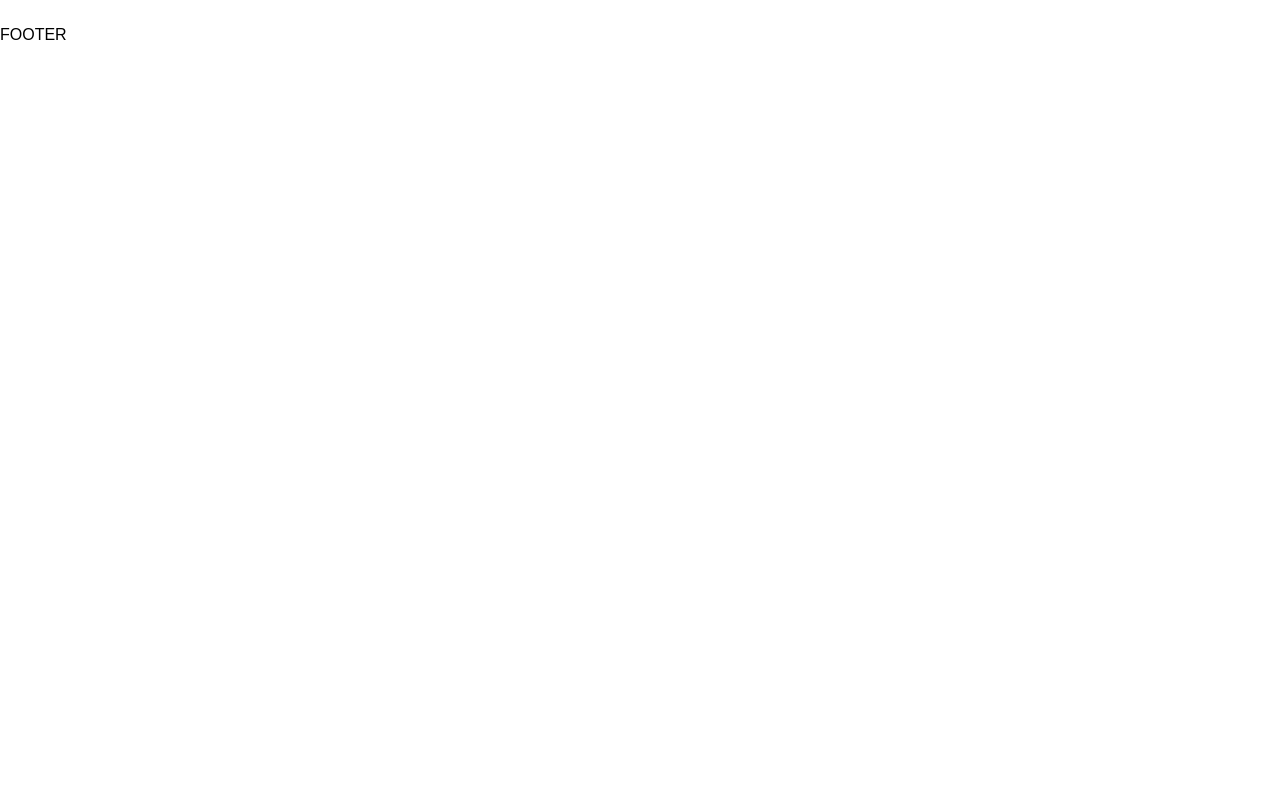
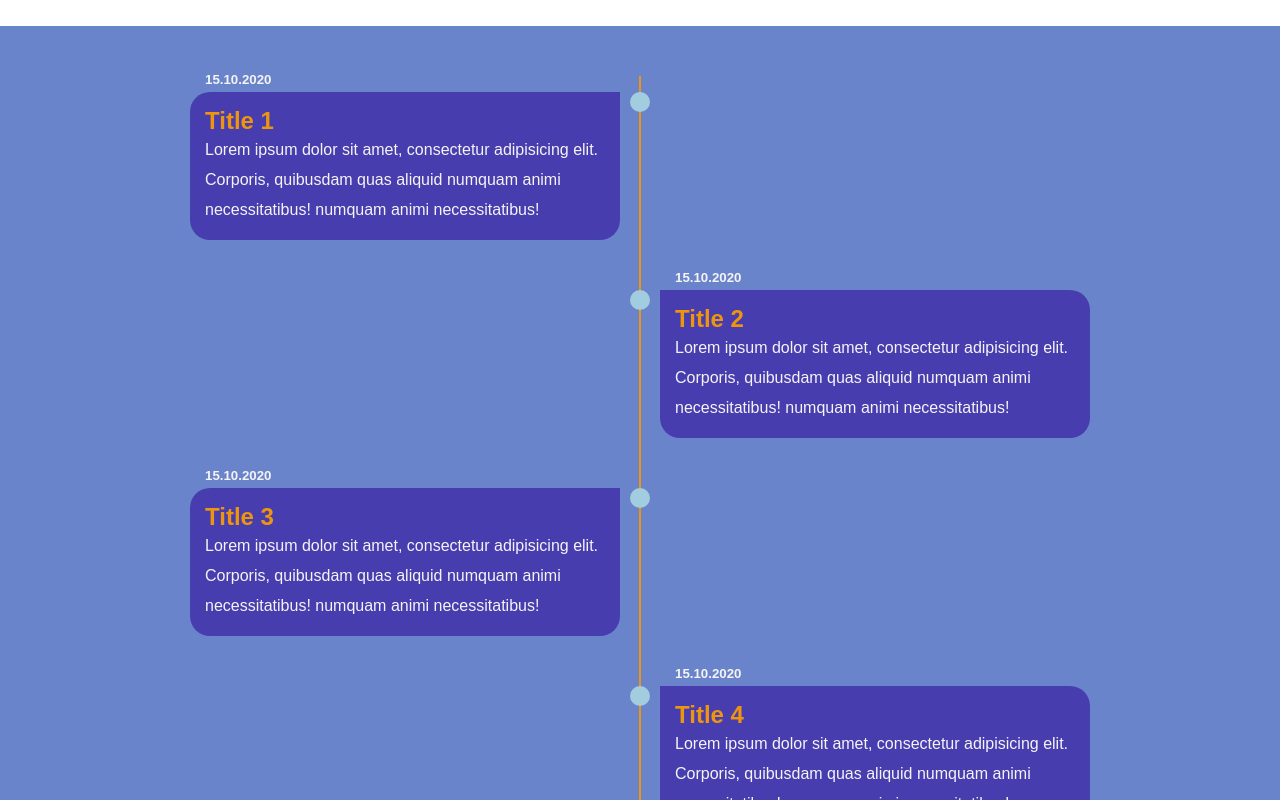
Before and after one commit to dario888/hr-app, a React (Create React App) app in the folder client/: page / in a window 1280 px wide. Shown: the part 1840-2640 px from the top of the page. Built offline with nearby package versions, Linux system fonts and the light colour scheme.

Commit message:
Vertical Timeline

```diff
--- a/client/src/App.js
+++ b/client/src/App.js
@@ -6,6 +6,7 @@ import Employees from './components/employees/Employees';
 import Navbar from './components/Navbar';
 import Home from './components/Home';
 import Footer from './components/Footer';
+import Analytics from './components/Analytics';
 
 
 //STYLE
@@ -20,6 +21,7 @@ function App() {
       <Switch>
         <Route exact path='/' component={Home} />
         <Route exact path='/employees' component={Employees} />
+        <Route exact path='/analytics' component={Analytics} />
       </Switch>
       <Footer />
     </Fragment>
--- /dev/null
+++ b/client/src/components/Analytics.js
@@ -0,0 +1,11 @@
+import React from 'react'
+
+const Analytics = () => {
+    return (
+        <div>
+            Analiytics page
+        </div>
+    )
+}
+
+export default Analytics
--- a/client/src/components/Footer.js
+++ b/client/src/components/Footer.js
@@ -2,8 +2,15 @@ import React from 'react'
 
 const Footer = () => {
     return (
+
         <div className="footer">
-            FOOTER
+            <h2>Contact</h2>
+            <p>email: ddd@dd.com</p>
+            <p>address: sssssssss</p>
+            <p>number: 111 111 111</p>
+            <div className="copyRight">
+                <p>Copyright &copy; 2020. Made by Dick Steel</p>
+            </div>
         </div>
     )
 }
--- a/client/src/components/Home.js
+++ b/client/src/components/Home.js
@@ -1,6 +1,8 @@
 import React from 'react'
 
 const Home = () => {
+
+
     return (
         <div className="homeContainer">
             <div className="homeHeader" >
@@ -10,6 +12,7 @@ const Home = () => {
                     Dolor mollitia ut ratione voluptates recusandae temporibus!
                 </p>
             </div>
+            {/* About */}
             <div className="about">
                 <div>
                     <h2>Who we are</h2>
@@ -25,6 +28,7 @@ const Home = () => {
                 </div>
                 <div className="aboutImg"></div>
             </div>
+            {/* Mission */}
             <div className="mission">
                 <h2>Our Mission</h2>
                 <ul>
@@ -39,6 +43,7 @@ const Home = () => {
                     <li>Lorem ipsum dolor, sit amet consectetur adipisicing elit. Nostrum, magni?</li>
                 </ul>
             </div>
+            {/* Vision */}
             <div className="vision">
                 <div className="visionImg"></div>
                 <div className="visionTextDiv">
@@ -56,6 +61,64 @@ const Home = () => {
                     </p>
                 </div>
             </div>
+            {/* Vertical Timeline */}
+            <div className="timelineContainer">
+                <div className="timeline">
+                    <ul>
+                        <li>
+                            <div className="timelineContent">
+                                <h5 className="date">15.10.2020</h5>
+                                <h2>Title 1</h2>
+                                <p>
+                                    Lorem ipsum dolor sit amet, consectetur adipisicing elit. Corporis, quibusdam quas aliquid
+                                    numquam animi necessitatibus! numquam animi necessitatibus!
+                                </p>
+                            </div>
+                        </li>
+                        <li>
+                            <div className="timelineContent">
+                            <h5 className="date">15.10.2020</h5>
+                                <h2>Title 2</h2>
+                                <p>
+                                    Lorem ipsum dolor sit amet, consectetur adipisicing elit. Corporis, quibusdam quas aliquid
+                                    numquam animi necessitatibus! numquam animi necessitatibus!
+                                </p>
+                            </div>
+                        </li>
+                        <li>
+                            <div className="timelineContent">
+                            <h5 className="date">15.10.2020</h5>
+                                <h2>Title 3</h2>
+                                <p>
+                                    Lorem ipsum dolor sit amet, consectetur adipisicing elit. Corporis, quibusdam quas aliquid
+                                    numquam animi necessitatibus! numquam animi necessitatibus!
+                                </p>
+                            </div>
+                        </li>
+                        <li>
+                            <div className="timelineContent">
+                            <h5 className="date">15.10.2020</h5>
+                                <h2>Title 4</h2>
+                                <p>
+                                    Lorem ipsum dolor sit amet, consectetur adipisicing elit. Corporis, quibusdam quas aliquid
+                                    numquam animi necessitatibus! numquam animi necessitatibus!
+                                </p>
+                            </div>
+                        </li>
+                        <li>
+                            <div className="timelineContent">
+                            <h5 className="date">15.10.2020</h5>
+                                <h2>Title 5</h2>
+                                <p>
+                                    Lorem ipsum dolor sit amet, consectetur adipisicing elit. Corporis, quibusdam quas aliquid
+                                    numquam animi necessitatibus! numquam animi necessitatibus!
+                                </p>
+                            </div>
+                        </li>
+                    </ul>
+                </div>
+            </div>
+
         </div>
     )
 }
--- a/client/src/components/Navbar.js
+++ b/client/src/components/Navbar.js
@@ -45,6 +45,7 @@ const Navbar = () => {
                 <ul className="navItems">
                     <li><NavLink exact to="/">Home</NavLink ></li>
                     <li><NavLink  exact to="/employees">Employees</NavLink ></li>
+                    <li><NavLink  exact to="/analytics">Analytics</NavLink ></li>
                     <li><NavLink  exact to="/logIn">Log In</NavLink ></li>
                     <li><NavLink  exact to="/logIn">Sing In</NavLink ></li>
                 </ul>
--- a/client/src/style/App.scss
+++ b/client/src/style/App.scss
@@ -47,6 +47,10 @@ a{
   color: #f4f4f4;
 
 }
+
+// p{
+//   margin: 0;
+// }
 
 
 ::placeholder{
@@ -190,8 +194,6 @@ a{
   text-align: left;
   display: flex;
   color: #1f1957;
-  // padding-top: 10px;
-  // clip-path: polygon(0% 0%, 100% 15%, 100% 100%, 0 85%);
 
   div{
     display: inline;
@@ -208,7 +210,105 @@ a{
   background:white;
 }
 
+//-------------------------------------Veritcal Timeline-----------------------------------------------
 
+.timelineContainer{
+  min-height: 100vh;
+  width: 100%;
+  display: flex;
+  justify-content: center;
+  align-items: center;
+  background: #6a84cc;
+  padding: 50px 0;
+  color: #f4f4f4;
+}
+
+.timeline{
+  width: 80%;
+  height: auto;
+  max-width: 800px;
+  margin: 0 auto;
+  position: relative;
+
+  li{
+    padding: 15px;
+    background: #483daf;
+    border-radius: 10px;
+    margin-bottom: 20px;
+  }
+
+  h2, h5, p{
+    margin: 0;
+  }
+
+}
+
+.timelineContent p{
+  font-size: 16px;
+  line-height: 30px;
+}
+
+@media(min-width: 768px){
+
+  .timeline::before{
+    content: '';
+    position: absolute;
+    left: 50%;
+    transform: translatex(-50%);
+    height: 100%;
+    width: 2px;
+    background: #ee950f;
+  }
+
+  .timeline li{
+    width: 50%;
+    margin-bottom: 50px;
+    position: relative;
+  }
+
+  .timeline li:nth-child(odd){
+    float: left;
+    clear: right;
+    transform: translateX(-50px);
+    border-radius: 20px 0px 20px 20px;
+  }
+
+  .timeline li:nth-child(even){
+    float: right;
+    clear: left;
+    border-radius: 0px 20px 20px 20px;
+    transform: translateX(50px);
+  }
+  //--------------------//Cricele----------------------
+  .timeline li::after{
+    content: '';
+    position: absolute;
+    top: 0;
+    height: 20px;
+    width: 20px;
+    border-radius: 100%;
+    background: #a1cddf;
+  }
+
+  .timeline li:nth-child(odd)::after{
+    right: -30px;
+  }
+
+  .timeline li:nth-child(even)::after{
+    left: -30px;
+  }
+
+  .timeline li:hover::after{
+    background: #45bceb;
+  }
+
+  //-----------------------------
+  .date{
+    position: absolute;
+    top: -20px;
+  }
+
+}
 
 //-------------------------------------EMPLOYEES-----------------------------------------------
 .employeesDiv{
@@ -340,5 +440,8 @@ a{
 }
 
 .footer{
-  height: 100vh;
+  text-align: center;
+  background: #dad8d8;
+  height: 50vh;
+  padding: 20px 0;
 }
```
